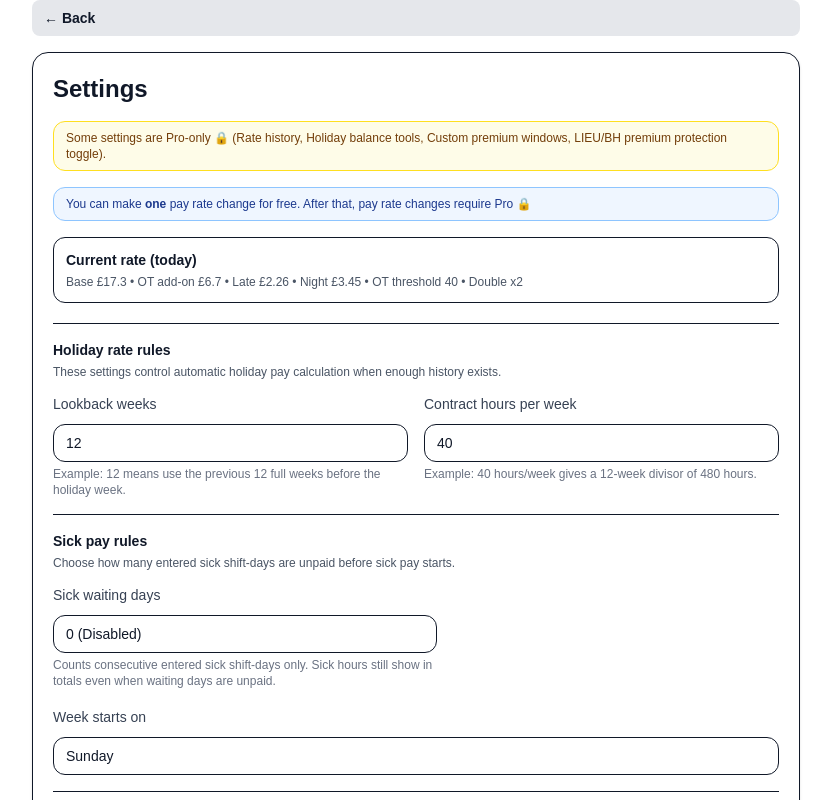
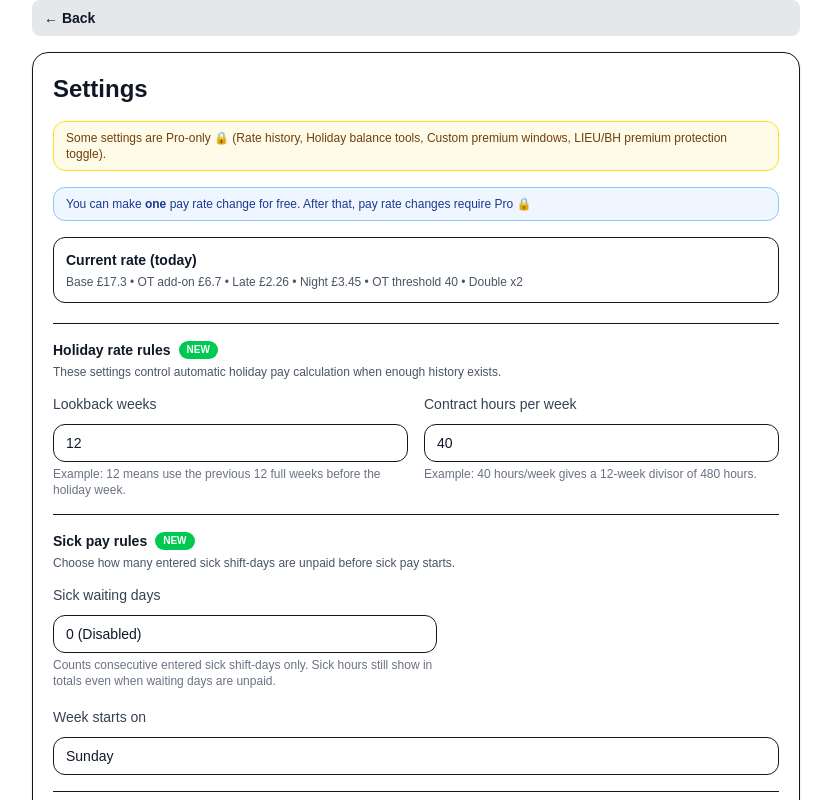
Before and after one commit to phil18019/wage-app, a Next.js app: page /settings in a window 1280 px wide. Shown: the top 800 px of the page, without its empty margins (224-1055 px from the left). Built offline with nearby package versions, Linux system fonts and the light colour scheme.

Commit message:
Add new badges for holiday and sick pay rules in settings

```diff
--- a/app/settings/page.tsx
+++ b/app/settings/page.tsx
@@ -391,7 +391,12 @@ function importBackup() {
 
             {/* Holiday rate rules */}
 <div className="border-t pt-4 dark:border-white/20">
-  <div className="text-sm font-semibold">Holiday rate rules</div>
+ <div className="flex items-center gap-2 text-sm font-semibold">
+  Holiday rate rules
+  <span className="text-[10px] bg-green-500 text-white px-2 py-0.5 rounded-full">
+    NEW
+  </span>
+</div>
   <p className="text-xs text-gray-600 dark:text-white/60 mt-1">
     These settings control automatic holiday pay calculation when enough history exists.
   </p>
@@ -442,7 +447,12 @@ function importBackup() {
 
 {/* Sick waiting days */}
 <div className="border-t pt-4 dark:border-white/20">
-  <div className="text-sm font-semibold">Sick pay rules</div>
+  <div className="flex items-center gap-2 text-sm font-semibold">
+  Sick pay rules
+  <span className="text-[10px] bg-green-500 text-white px-2 py-0.5 rounded-full">
+    NEW
+  </span>
+</div>
   <p className="text-xs text-gray-600 dark:text-white/60 mt-1">
     Choose how many entered sick shift-days are unpaid before sick pay starts.
   </p>
```
